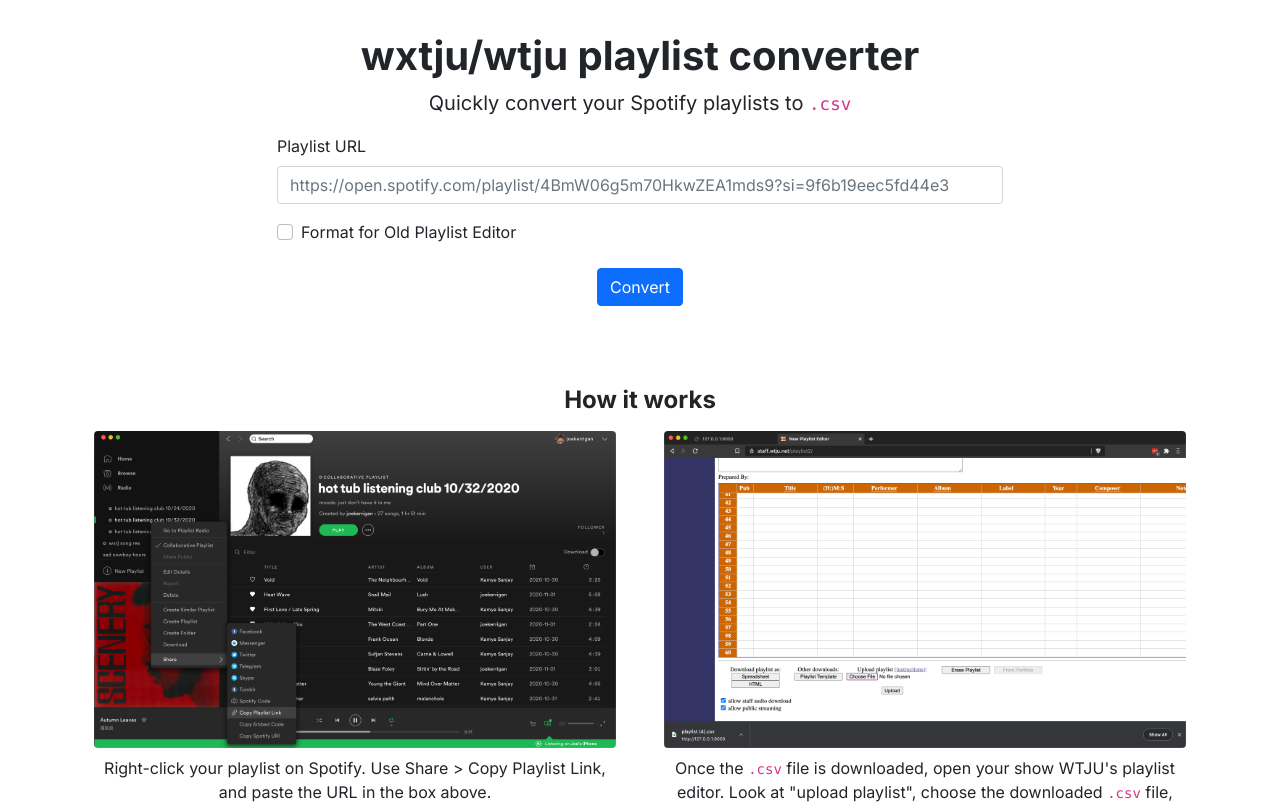
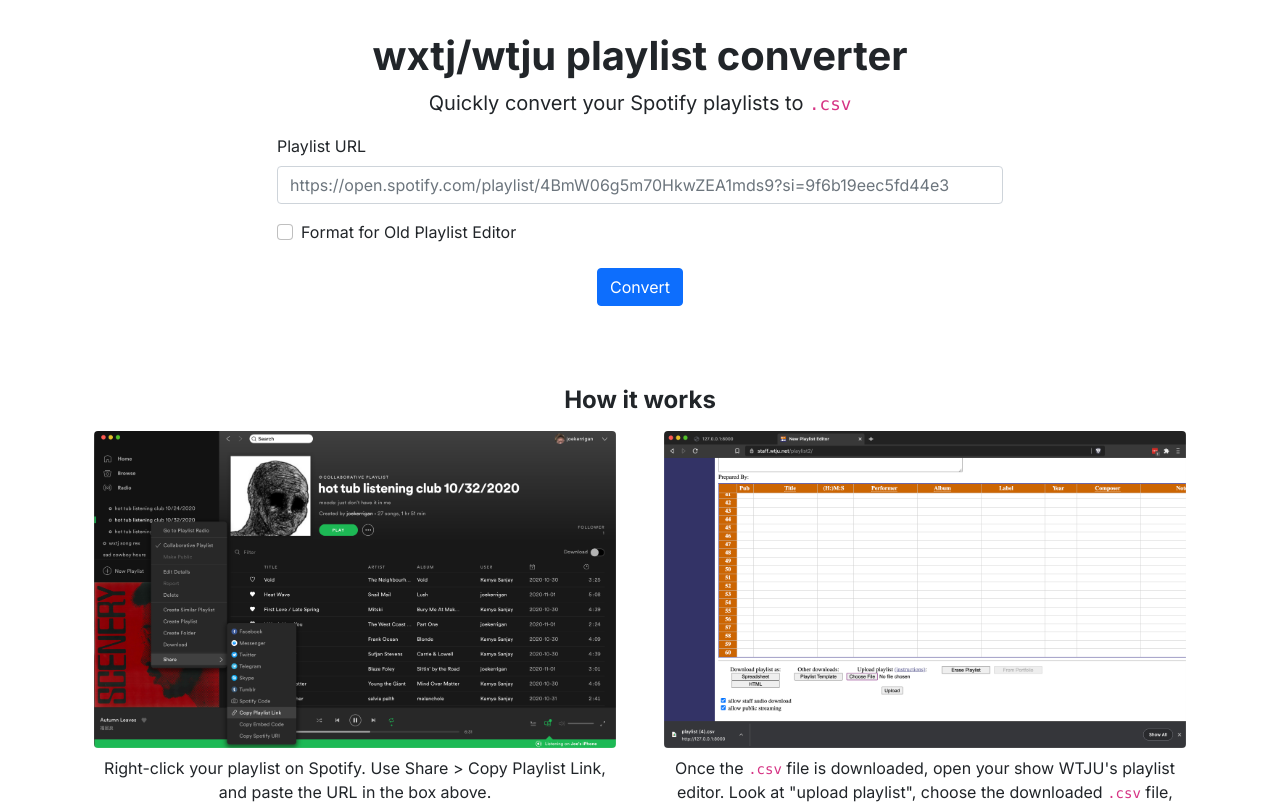
Before and after one commit to joek13/wxtj-converter, a React (Create React App) app in the folder frontend/: page / in a window 1280 px wide. Shown: the top 804 px of the page. Built offline with nearby package versions, Linux system fonts and the light colour scheme.

Commit message:
s/wxtju/wxtj

```diff
--- a/frontend/src/components/header.tsx
+++ b/frontend/src/components/header.tsx
@@ -8,7 +8,7 @@
         <header>
             <section className="jumbotron text-center">
                 <Container>
-                    <h1>wxtju/wtju playlist converter</h1>
+                    <h1>wxtj/wtju playlist converter</h1>
                     <p className="lead">Quickly convert your Spotify playlists to <code>.csv</code></p>
                 </Container>
             </section>
```
